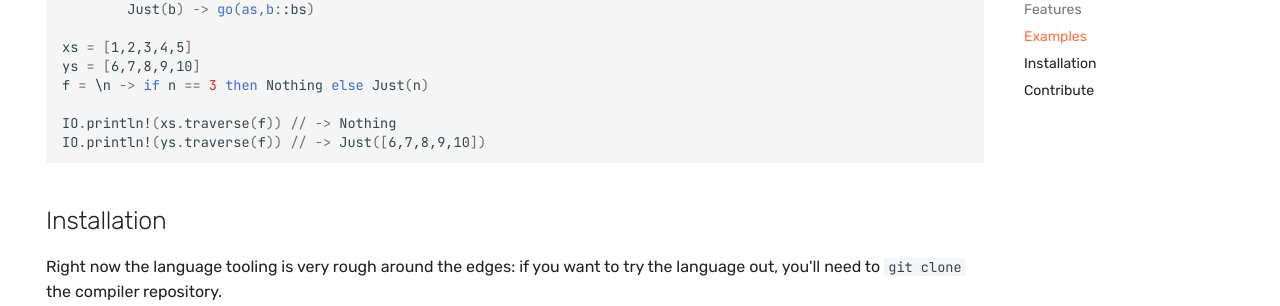
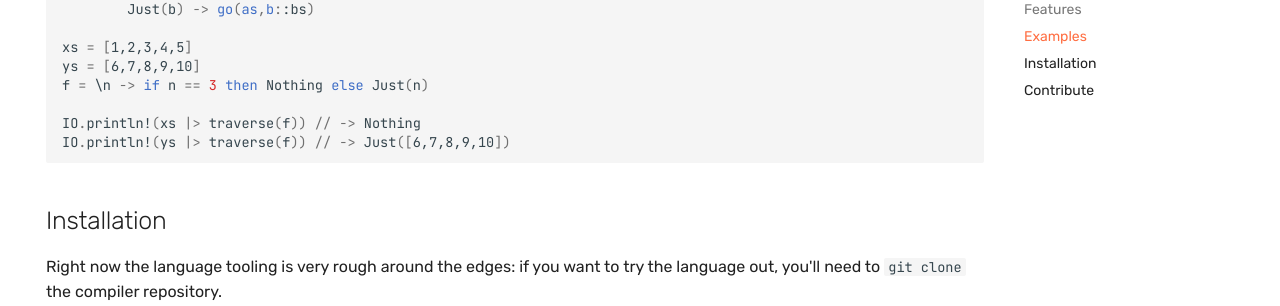
Before and after one commit to cara-lang/website, an MkDocs documentation site: the page built from docs/index.md, in a window 1280 px wide and 900 px high, scrolled down 2092 px. Shown: the part 146-452 px from the top of the window. Built offline with MkDocs 1.6.1 and Material for MkDocs 9.7.7, drawn with Linux system fonts in a browser that asks for light colours; emoji names are drawn with the system emoji font; plug-ins that fetch from the network failed and are left out; comment, search, counter and statistics services are not loaded.

Commit message:
No dot syntax

````diff
--- a/docs/index.md
+++ b/docs/index.md
@@ -109,8 +109,8 @@ xs = [1,2,3,4,5]
 ys = [6,7,8,9,10]
 f = \n -> if n == 3 then Nothing else Just(n)
 
-IO.println!(xs.traverse(f)) // -> Nothing
-IO.println!(ys.traverse(f)) // -> Just([6,7,8,9,10])
+IO.println!(xs |> traverse(f)) // -> Nothing
+IO.println!(ys |> traverse(f)) // -> Just([6,7,8,9,10])
 ```
 
 ## Installation
````
